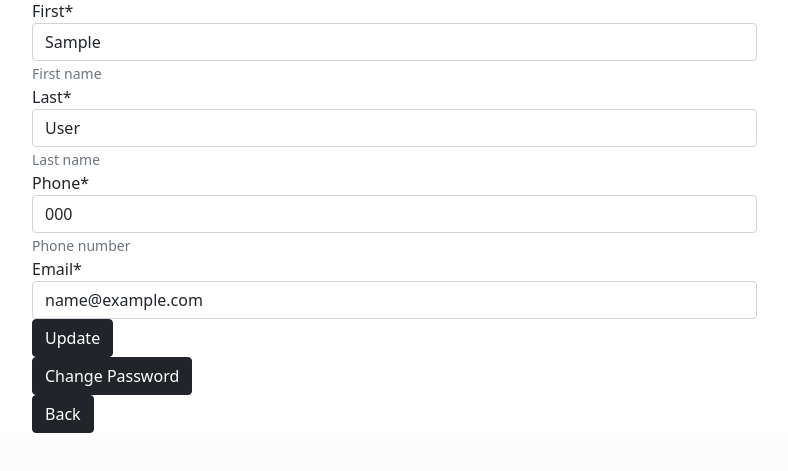
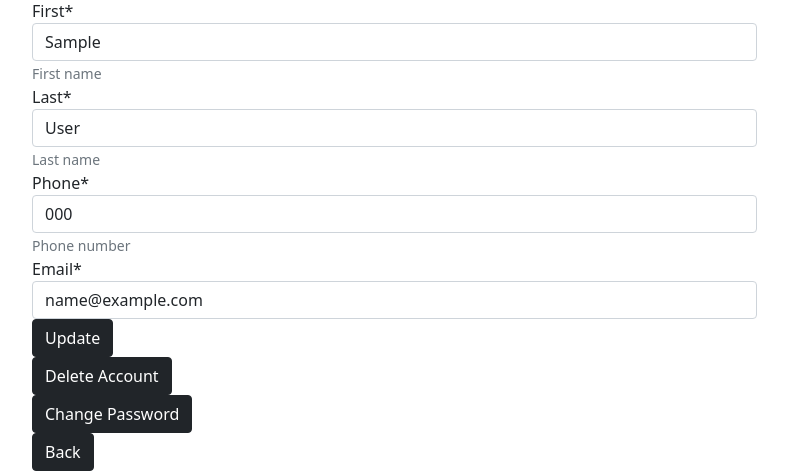
Before and after one commit to b3nb4ggs/SWE-Frontend, a Django app: page /viewAccount/ in a window 1280 px wide. Shown: the part 414-885 px from the top of the page, without its empty margins (138-926 px from the left). Before the commit the page ends 847 px from the top, so only its background shows below. Run offline with Django 3.2, Linux system fonts and the light colour scheme; a user stored in the database is signed in; tables that the repository leaves empty hold one stand-in row (values such as "Sample post"); a database or web service that is not in the repository returns one stand-in record (values such as "Sample title"); some libraries are stand-ins or nearby versions.

```diff
--- a/website/main/templates/main/viewAccount.html
+++ b/website/main/templates/main/viewAccount.html
@@ -37,6 +37,9 @@
     <input type="hidden", name="index" value={{user_info.index}}>
         <button type="submit" class="btn btn-dark"> Update </button>
 </form>
+        <form action="/viewAccount/" onsubmit="return confirm('Are you sure you want to delete your account? This action cannot be undone.')">
+            <button type="submit" name="action" value = "delete" class="btn btn-dark"  > Delete Account </button>
+    </form>
 
     <form action="/password/">
             <button type="submit" class="btn btn-dark" > Change Password </button>
@@ -44,6 +47,7 @@
     <form action="/home/">
             <button type="submit" class="btn btn-dark" > Back </button>
     </form>
+
         {% else %}
         <p>You need to have an account to view this page!</p>
     {% endif %}
--- a/website/main/views.py
+++ b/website/main/views.py
@@ -495,6 +495,20 @@ def viewAccount(response):
     # import current values into form:
     user = response.user
     user_info = db.get_user_by_username(user.username)
+    if response.method == "GET" and response.GET.get("action") == "delete":
+        index = user_info["index"]
+        username = db.get_user_by_index(index)[0]["username"]
+        user = User.objects.filter(username=username)
+        try:
+            user.delete()
+            db.delete_user(index)
+            # delete reservations of deleted user
+            reservations = db.get_reservations_by_userid(index)
+            for reservation in reservations:
+                db.delete_reservation(reservation["index"])
+        except:
+            print("Error when deleting user")
+        return redirect("/home")
     if response.method == "POST":
         errors = {}
         data = response.POST.dict()
@@ -589,16 +603,19 @@ def manageReservations(response):
             reservations = []
 
             if filterName:
+                print(filterName)
                 user = db.get_user_by_username(filterName)
                 if user:
                     reservations = db.get_reservations_by_userid(user["index"])
             if form_data["reservationId"]:
+                print(form_data["reservationId"])
                 filterId = int(form_data["reservationId"])
                 reservations = db.get_reservation_by_index(filterId)
             # add in filtering for if both fields are set
-
+            if reservations == []:
+                reservations = db.get_all_reservations()
         else:
-            reservations = reservations = db.get_all_reservations()
+            reservations = db.get_all_reservations()
     else:
         reservations = reservations = db.get_all_reservations()
     currentCount = 0
--- a/website/register/templates/register/register.html
+++ b/website/register/templates/register/register.html
@@ -6,7 +6,7 @@
 
 {% block content%}
 <h1>Create New Account</h1><hr>
-<form method="POST" class="form-group" action="/home/">
+<form method="POST" class="form-group" >
  {% csrf_token %}
  {{form|crispy}}
 
--- a/website/register/views.py
+++ b/website/register/views.py
@@ -7,6 +7,7 @@ from django.contrib.auth.models import User
 def register(response):
     if response.method == "POST":
         form = RegisterForm(response.POST)
+        print(form.errors)
         if form.is_valid():
             try:
                 form.save()
```
